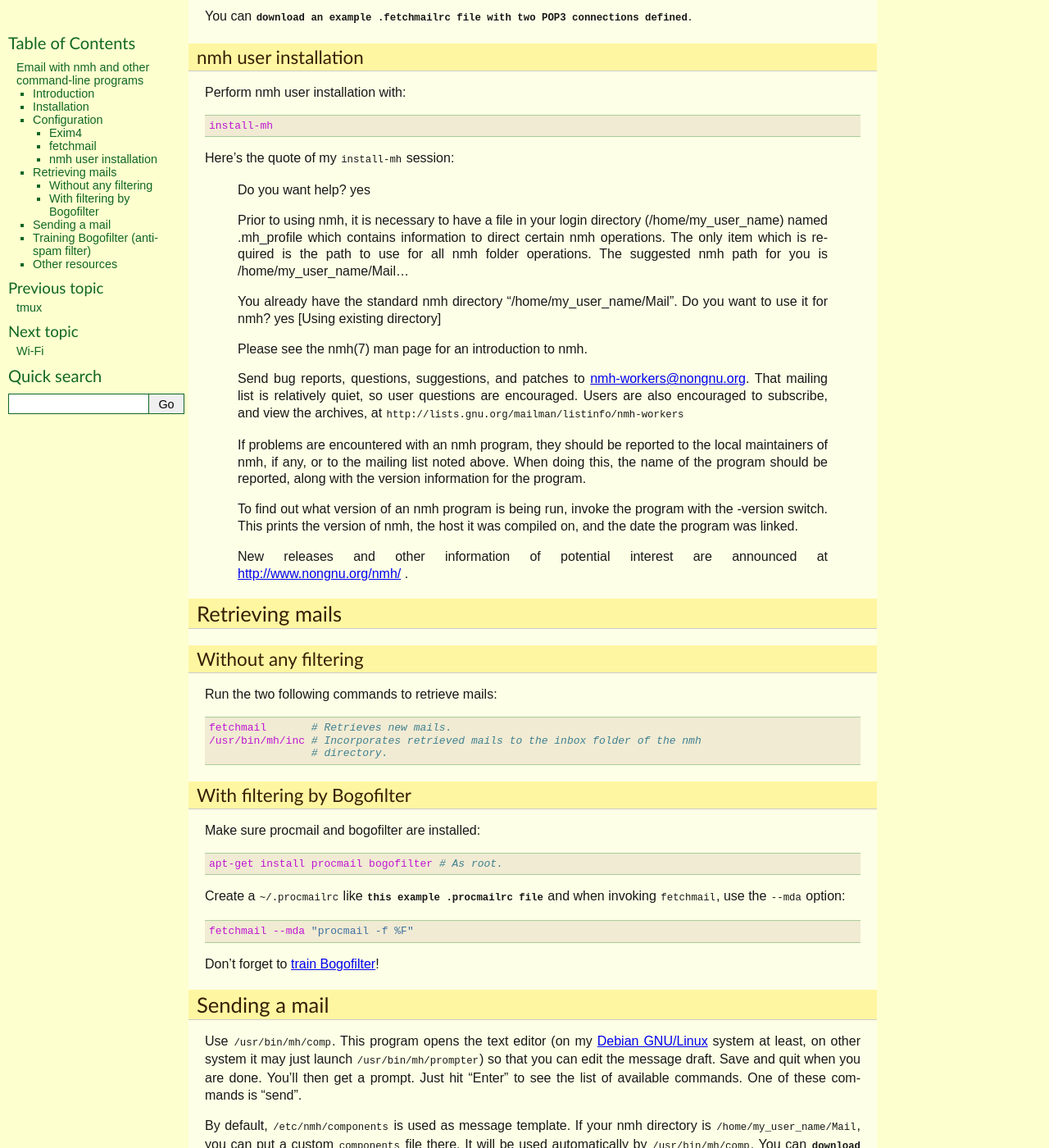
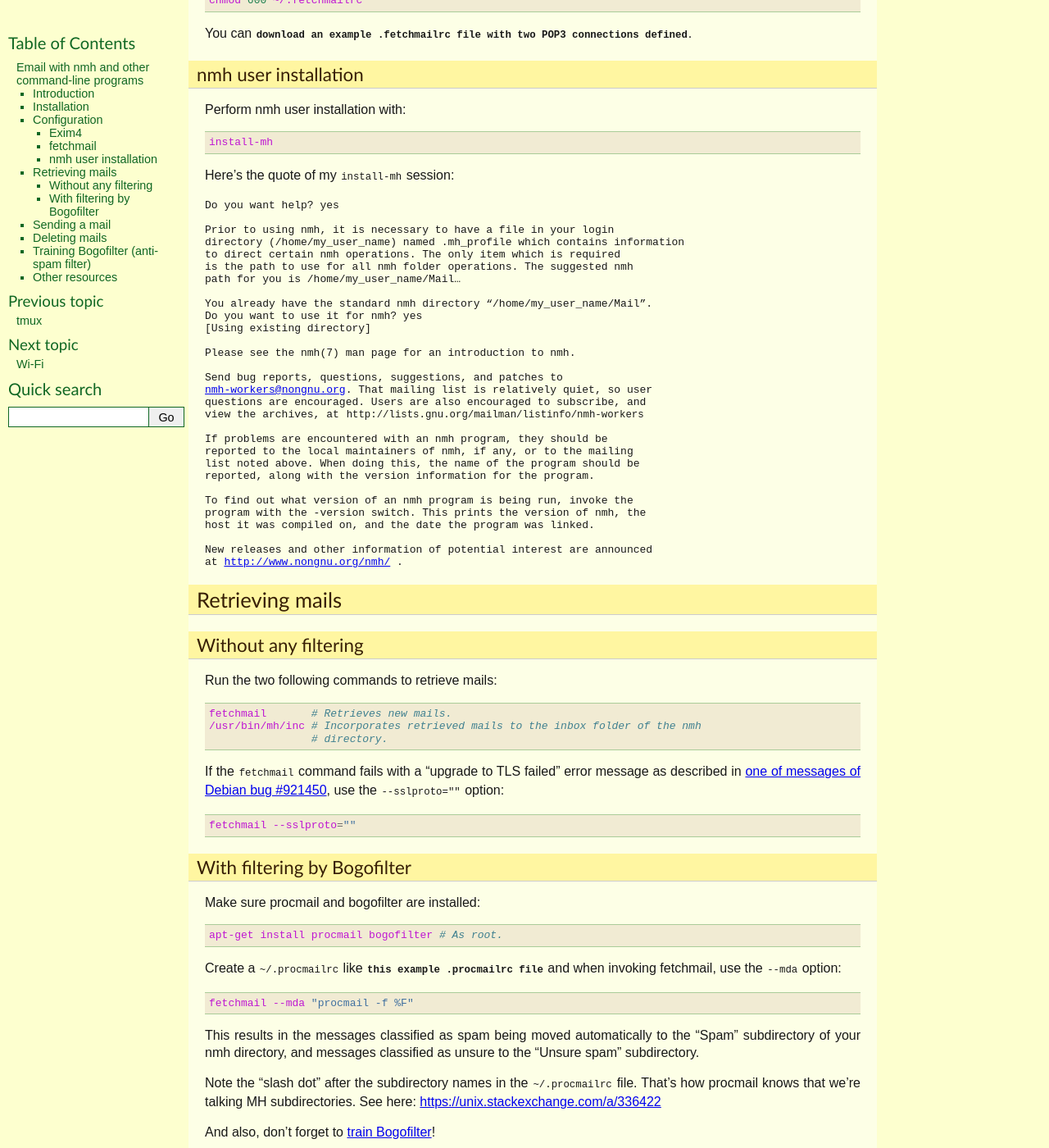
Before and after one commit to thierr26/thierr26_personal_notes_sphinx_sources, a Sphinx documentation site: the page built from source/email_with_nmh_and_other_cli_programs.rst, in a window 1280 px wide and 1400 px high, scrolled down 2293 px. Shown: the whole window at 82% size. Built offline with Sphinx 7.4.7, drawn with Linux system fonts in a browser that asks for light colours; some of the changed text lies outside the part shown.

Commit message:
Update CLI email page
* Solution to fetchmail TLS upgrade failure;
* Mail deletion;
* Spam filtering.

```diff
--- a/source/email_with_nmh_and_other_cli_programs.rst
+++ b/source/email_with_nmh_and_other_cli_programs.rst
@@ -163,37 +163,36 @@
 
 Here's the quote of my ``install-mh`` session:
 
-
-  Do you want help? yes
-
-  Prior to using nmh, it is necessary to have a file in your login
-  directory (/home/my_user_name) named .mh_profile which contains information
-  to direct certain nmh operations.  The only item which is required
-  is the path to use for all nmh folder operations.  The suggested nmh
-  path for you is /home/my_user_name/Mail...
-
-  You already have the standard nmh directory "/home/my_user_name/Mail".
-  Do you want to use it for nmh? yes
-  [Using existing directory]
-
-  Please see the nmh(7) man page for an introduction to nmh.
-
-  Send bug reports, questions, suggestions, and patches to
-  nmh-workers@nongnu.org.  That mailing list is relatively quiet, so user
-  questions are encouraged.  Users are also encouraged to subscribe, and
-  view the archives, at ``http://lists.gnu.org/mailman/listinfo/nmh-workers``
-
-  If problems are encountered with an nmh program, they should be
-  reported to the local maintainers of nmh, if any, or to the mailing
-  list noted above.  When doing this, the name of the program should be
-  reported, along with the version information for the program.
-
-  To find out what version of an nmh program is being run, invoke the
-  program with the -version switch.  This prints the version of nmh, the
-  host it was compiled on, and the date the program was linked.
-
-  New releases and other information of potential interest are announced
-  at http://www.nongnu.org/nmh/ .
+| Do you want help? yes
+|
+| Prior to using nmh, it is necessary to have a file in your login
+| directory (/home/my_user_name) named .mh_profile which contains information
+| to direct certain nmh operations.  The only item which is required
+| is the path to use for all nmh folder operations.  The suggested nmh
+| path for you is /home/my_user_name/Mail...
+|
+| You already have the standard nmh directory "/home/my_user_name/Mail".
+| Do you want to use it for nmh? yes
+| [Using existing directory]
+|
+| Please see the nmh(7) man page for an introduction to nmh.
+|
+| Send bug reports, questions, suggestions, and patches to
+| nmh-workers@nongnu.org.  That mailing list is relatively quiet, so user
+| questions are encouraged.  Users are also encouraged to subscribe, and
+| view the archives, at ``http://lists.gnu.org/mailman/listinfo/nmh-workers``
+|
+| If problems are encountered with an nmh program, they should be
+| reported to the local maintainers of nmh, if any, or to the mailing
+| list noted above.  When doing this, the name of the program should be
+| reported, along with the version information for the program.
+|
+| To find out what version of an nmh program is being run, invoke the
+| program with the -version switch.  This prints the version of nmh, the
+| host it was compiled on, and the date the program was linked.
+|
+| New releases and other information of potential interest are announced
+| at http://www.nongnu.org/nmh/ .
 
 
 Retrieving mails
@@ -214,6 +213,13 @@
   /usr/bin/mh/inc # Incorporates retrieved mails to the inbox folder of the nmh
                   # directory.
 
+If the ``fetchmail`` command fails with a "upgrade to TLS failed" error message
+as described in `one of messages of Debian bug #921450
+<https://bugs.debian.org/cgi-bin/bugreport.cgi?bug=921450#32>`_, use the
+``--sslproto=""`` option::
+
+  fetchmail --sslproto=""
+
 
 With filtering by Bogofilter
 ~~~~~~~~~~~~~~~~~~~~~~~~~~~~
@@ -228,12 +234,20 @@
   apt-get install procmail bogofilter # As root.
 
 Create a ``~/.procmailrc`` like :download:`this example .procmailrc file
-<download/.procmailrc>` and when invoking ``fetchmail``, use the ``--mda``
+<download/.procmailrc>` and when invoking fetchmail, use the ``--mda``
 option::
 
   fetchmail --mda "procmail -f %F"
 
-Don't forget to :ref:`train Bogofilter <training_bogofilter>`!
+This results in the messages classified as spam being moved automatically to
+the "Spam" subdirectory of your nmh directory, and messages classified as
+unsure to the "Unsure spam" subdirectory.
+
+Note the "slash dot" after the subdirectory names in the ``~/.procmailrc``
+file. That's how procmail knows that we're talking MH subdirectories. See here:
+https://unix.stackexchange.com/a/336422
+
+And also, don't forget to :ref:`train Bogofilter <training_bogofilter>`!
 
 
 Sending a mail
@@ -274,6 +288,24 @@
 and ``forw`` (to forward a message) for example. They don't use the same
 message templates as ``comp``. ``repl`` uses ``/etc/nmh/replcomps`` and
 ``forw`` uses ``/etc/nmh/forwcomps``.
+
+
+Deleting mails
+--------------
+
+.. index::
+  pair: email; deletion
+  pair: nmh; rmm
+  single: find
+
+You can delete the mail with number 421 in the "Sent" folder with::
+
+  rmm +Sent 421
+
+This does not really delete the mail, but renames it to ",421". You may want to
+periodically erase your deleted mails with a command like::
+
+  find /home/my_user_name/Mail -name ,* -exec rm -f {} \;
 
 
 .. _training_bogofilter:
```
Also changed, not shown: 1 other file.
